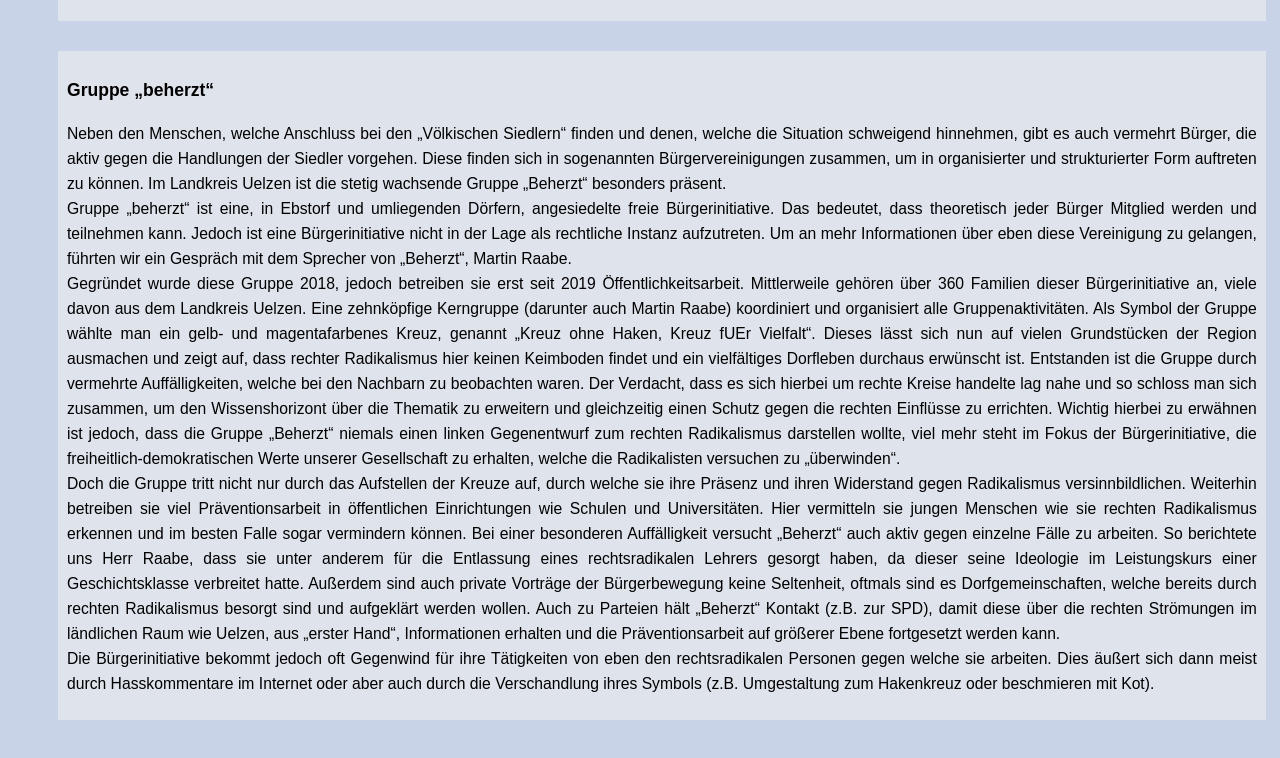
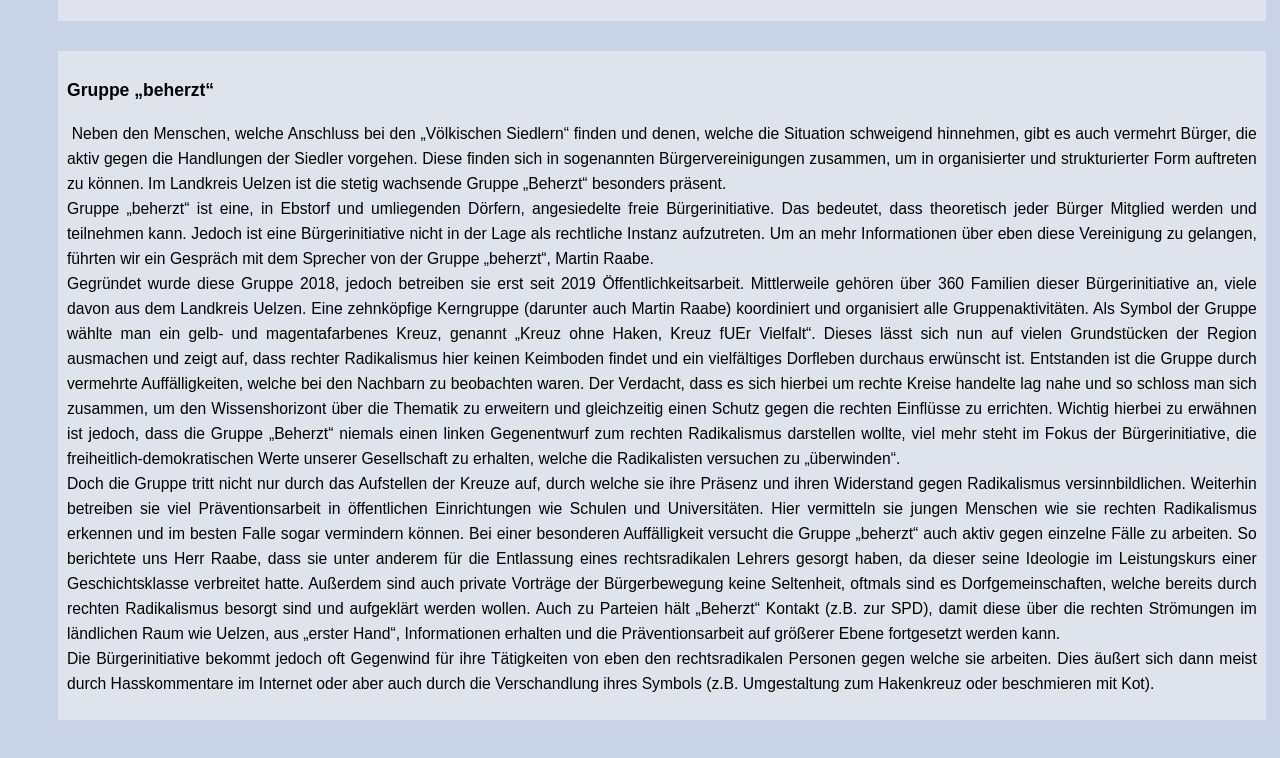
Before and after one commit to Uelzen-Praeventionsgruppe/Pr-vention-in-Uelzen-, a plain HTML site: page index.html in a window 1280 px wide. Shown: the part 2533-3291 px from the top of the page. Drawn offline with Linux system fonts and the light colour scheme.

Commit message:
Update index.html

```diff
--- a/index.html
+++ b/index.html
@@ -145,11 +145,11 @@
 
                 <div class="text2">
                     <h3>Gruppe „beherzt“</h3>
-                    <p>
+                    <p> <img href="kreuz302_v-contentxl.jpg" float:right; overflow:visible;>
                         Neben den Menschen, welche Anschluss bei den „Völkischen Siedlern“ finden und denen, welche die Situation schweigend hinnehmen, gibt es auch vermehrt Bürger, die aktiv gegen die Handlungen der Siedler vorgehen. Diese finden sich in sogenannten Bürgervereinigungen zusammen, um in organisierter und strukturierter Form auftreten zu können. Im Landkreis Uelzen ist die stetig wachsende Gruppe „Beherzt“ besonders präsent.<br>
-Gruppe „beherzt“ ist eine, in Ebstorf und umliegenden Dörfern, angesiedelte freie Bürgerinitiative. Das bedeutet, dass theoretisch jeder Bürger Mitglied werden und teilnehmen kann. Jedoch ist eine Bürgerinitiative nicht in der Lage als rechtliche Instanz aufzutreten. Um an mehr Informationen über eben diese Vereinigung zu gelangen, führten wir ein Gespräch mit dem Sprecher von „Beherzt“, Martin Raabe.<br>
+Gruppe „beherzt“ ist eine, in Ebstorf und umliegenden Dörfern, angesiedelte freie Bürgerinitiative. Das bedeutet, dass theoretisch jeder Bürger Mitglied werden und teilnehmen kann. Jedoch ist eine Bürgerinitiative nicht in der Lage als rechtliche Instanz aufzutreten. Um an mehr Informationen über eben diese Vereinigung zu gelangen, führten wir ein Gespräch mit dem Sprecher von der Gruppe „beherzt“, Martin Raabe.<br>
 Gegründet wurde diese Gruppe 2018, jedoch betreiben sie erst seit 2019 Öffentlichkeitsarbeit. Mittlerweile gehören über 360 Familien dieser Bürgerinitiative an, viele davon aus dem Landkreis Uelzen. Eine zehnköpfige Kerngruppe (darunter auch Martin Raabe) koordiniert und organisiert alle Gruppenaktivitäten. Als Symbol der Gruppe wählte man ein gelb- und magentafarbenes Kreuz, genannt „Kreuz ohne Haken, Kreuz fUEr Vielfalt“. Dieses lässt sich nun auf vielen Grundstücken der Region ausmachen und zeigt auf, dass rechter Radikalismus hier keinen Keimboden findet und ein vielfältiges Dorfleben durchaus erwünscht ist. Entstanden ist die Gruppe durch vermehrte Auffälligkeiten, welche bei den Nachbarn zu beobachten waren. Der Verdacht, dass es sich hierbei um rechte Kreise handelte lag nahe und so schloss man sich zusammen, um den Wissenshorizont über die Thematik zu erweitern und gleichzeitig einen Schutz gegen die rechten Einflüsse zu errichten. Wichtig hierbei zu erwähnen ist jedoch, dass die Gruppe „Beherzt“ niemals einen linken Gegenentwurf zum rechten Radikalismus darstellen wollte, viel mehr steht im Fokus der Bürgerinitiative, die freiheitlich-demokratischen Werte unserer Gesellschaft zu erhalten, welche die Radikalisten versuchen zu „überwinden“.<br>
-Doch die Gruppe tritt nicht nur durch das Aufstellen der Kreuze auf, durch welche sie ihre Präsenz und ihren Widerstand gegen Radikalismus versinnbildlichen. Weiterhin betreiben sie viel Präventionsarbeit in öffentlichen Einrichtungen wie Schulen und Universitäten. Hier vermitteln sie jungen Menschen wie sie rechten Radikalismus erkennen und im besten Falle sogar vermindern können. Bei einer besonderen Auffälligkeit versucht „Beherzt“ auch aktiv gegen einzelne Fälle zu arbeiten. So berichtete uns Herr Raabe, dass sie unter anderem für die Entlassung eines rechtsradikalen Lehrers gesorgt haben, da dieser seine Ideologie im Leistungskurs einer Geschichtsklasse verbreitet hatte. Außerdem sind auch private Vorträge der Bürgerbewegung keine Seltenheit, oftmals sind es Dorfgemeinschaften, welche bereits durch rechten Radikalismus besorgt sind und aufgeklärt werden wollen. Auch zu Parteien hält „Beherzt“ Kontakt (z.B. zur SPD), damit diese über die rechten Strömungen im ländlichen Raum wie Uelzen, aus „erster Hand“, Informationen erhalten und die Präventionsarbeit auf größerer Ebene fortgesetzt werden kann. <br>
+Doch die Gruppe tritt nicht nur durch das Aufstellen der Kreuze auf, durch welche sie ihre Präsenz und ihren Widerstand gegen Radikalismus versinnbildlichen. Weiterhin betreiben sie viel Präventionsarbeit in öffentlichen Einrichtungen wie Schulen und Universitäten. Hier vermitteln sie jungen Menschen wie sie rechten Radikalismus erkennen und im besten Falle sogar vermindern können. Bei einer besonderen Auffälligkeit versucht die Gruppe „beherzt“ auch aktiv gegen einzelne Fälle zu arbeiten. So berichtete uns Herr Raabe, dass sie unter anderem für die Entlassung eines rechtsradikalen Lehrers gesorgt haben, da dieser seine Ideologie im Leistungskurs einer Geschichtsklasse verbreitet hatte. Außerdem sind auch private Vorträge der Bürgerbewegung keine Seltenheit, oftmals sind es Dorfgemeinschaften, welche bereits durch rechten Radikalismus besorgt sind und aufgeklärt werden wollen. Auch zu Parteien hält „Beherzt“ Kontakt (z.B. zur SPD), damit diese über die rechten Strömungen im ländlichen Raum wie Uelzen, aus „erster Hand“, Informationen erhalten und die Präventionsarbeit auf größerer Ebene fortgesetzt werden kann. <br>
 Die Bürgerinitiative bekommt jedoch oft Gegenwind für ihre Tätigkeiten von eben den rechtsradikalen Personen gegen welche sie arbeiten. Dies äußert sich dann meist durch Hasskommentare im Internet oder aber auch durch die Verschandlung ihres Symbols (z.B. Umgestaltung zum Hakenkreuz oder beschmieren mit Kot).
                     </p>
                 </div>
```
